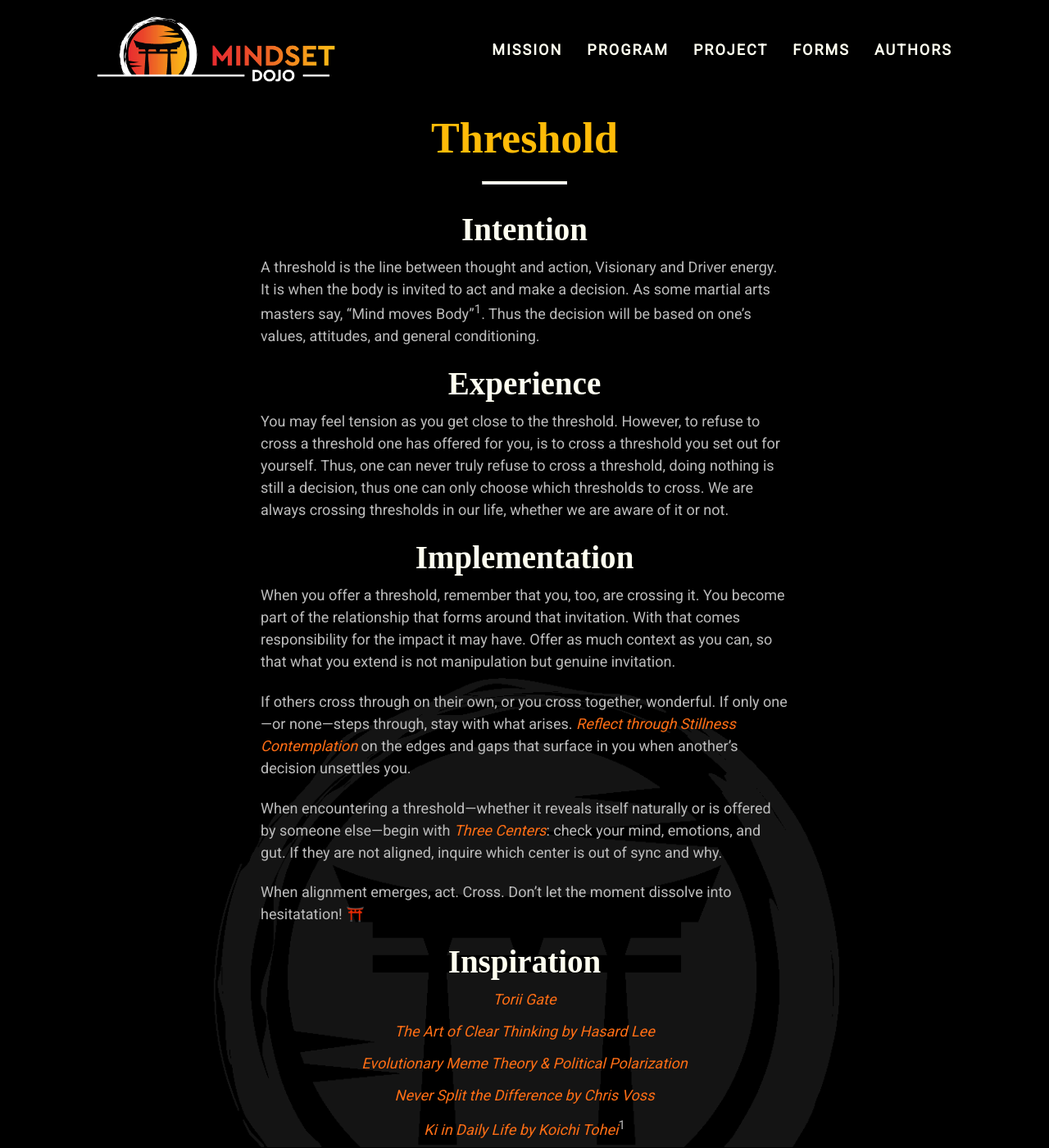
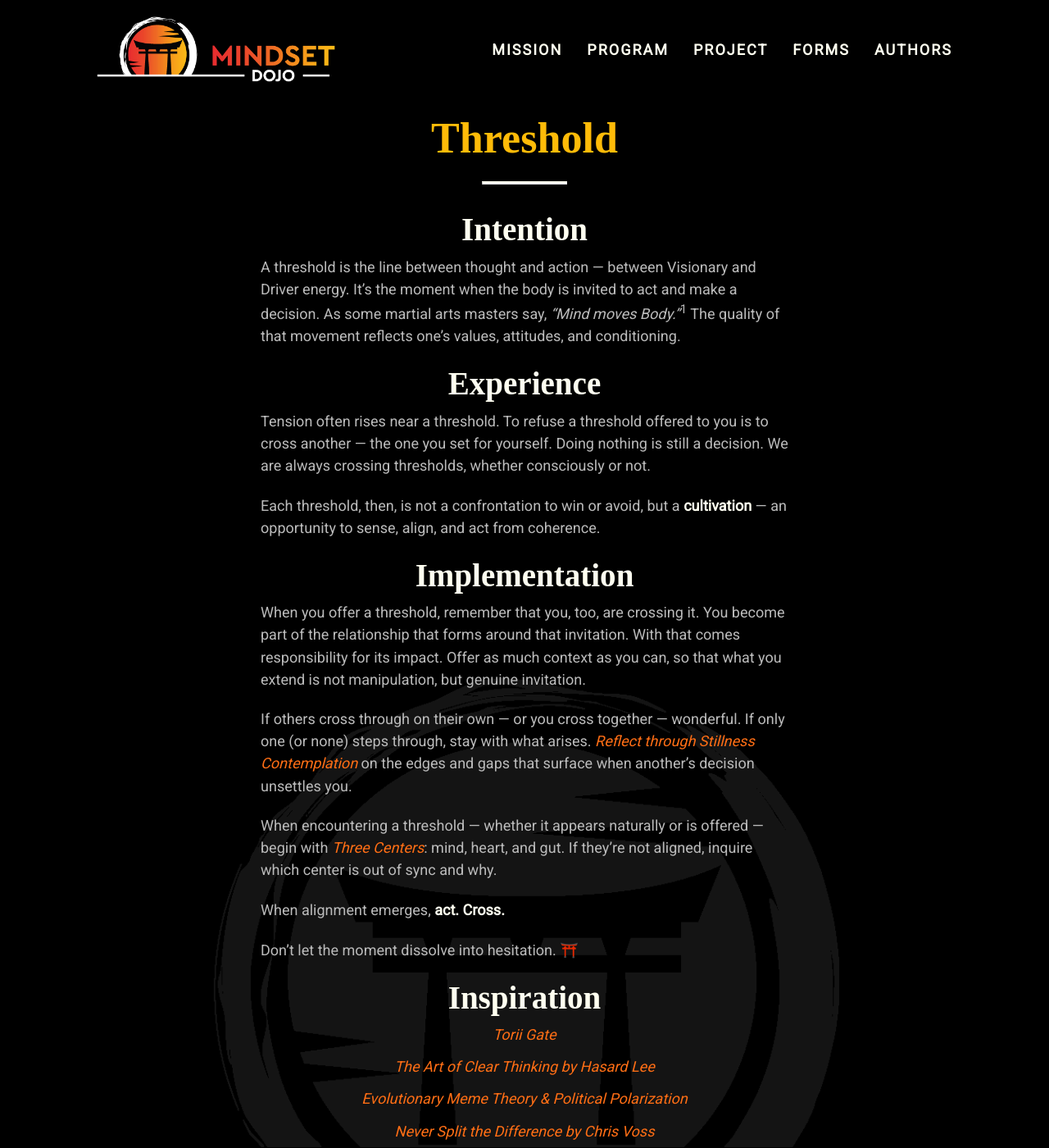
Before and after one commit to mindset-dojo/mindset-dojo.github.io, a Jekyll site: the page built from _forms/threshold.md, in a window 1280 px wide and 1400 px high. Shown: the whole window at 82% size. Built offline with Jekyll 4.4.1, drawn with Linux system fonts in a browser that asks for light colours; some web fonts are replaced; some of the changed text lies outside the part shown.

Commit message:
feat: further clarify threshold form

```diff
--- a/_forms/threshold.md
+++ b/_forms/threshold.md
@@ -12,21 +12,25 @@ excerpt: "A threshold is the line between thought and action, Visionary and Driv
 
 ## Intention
 
-A threshold is the line between thought and action, Visionary and Driver energy. It is when the body is invited to act and make a decision. As some martial arts masters say, "Mind moves Body"<sup>1</sup>. Thus the decision will be based on one's values, attitudes, and general conditioning.
+A threshold is the line between thought and action — between Visionary and Driver energy. It’s the moment when the body is invited to act and make a decision. As some martial arts masters say, *“Mind moves Body.”*<sup>1</sup> The quality of that movement reflects one’s values, attitudes, and conditioning.
 
 ## Experience
 
-You may feel tension as you get close to the threshold. However, to refuse to cross a threshold one has offered for you, is to cross a threshold you set out for yourself. Thus, one can never truly refuse to cross a threshold, doing nothing is still a decision, thus one can only choose which thresholds to cross. We are always crossing thresholds in our life, whether we are aware of it or not.
+Tension often rises near a threshold. To refuse a threshold offered to you is to cross another — the one you set for yourself. Doing nothing is still a decision. We are always crossing thresholds, whether consciously or not.
+
+Each threshold, then, is not a confrontation to win or avoid, but a **cultivation** — an opportunity to sense, align, and act from coherence.
 
 ## Implementation
 
-When you offer a threshold, remember that you, too, are crossing it. You become part of the relationship that forms around that invitation. With that comes responsibility for the impact it may have. Offer as much context as you can, so that what you extend is not manipulation but genuine invitation.
+When you offer a threshold, remember that you, too, are crossing it. You become part of the relationship that forms around that invitation. With that comes responsibility for its impact. Offer as much context as you can, so that what you extend is not manipulation, but genuine invitation.
 
-If others cross through on their own, or you cross together, wonderful. If only one—or none—steps through, stay with what arises. [Reflect through Stillness Contemplation](../stillness-contemplation) on the edges and gaps that surface in you when another’s decision unsettles you.
+If others cross through on their own — or you cross together — wonderful. If only one (or none) steps through, stay with what arises. [Reflect through Stillness Contemplation](../stillness-contemplation) on the edges and gaps that surface when another’s decision unsettles you.
 
-When encountering a threshold—whether it reveals itself naturally or is offered by someone else—begin with [Three Centers](https://www.youtube.com/watch?v=OuK3HOIfUiw): check your mind, emotions, and gut. If they are not aligned, inquire which center is out of sync and why.
+When encountering a threshold — whether it appears naturally or is offered — begin with [Three Centers](https://www.youtube.com/watch?v=OuK3HOIfUiw): mind, heart, and gut. If they’re not aligned, inquire which center is out of sync and why.
 
-When alignment emerges, act. Cross. Don’t let the moment dissolve into hesitatation! ⛩️
+When alignment emerges, **act. Cross.**
+
+Don’t let the moment dissolve into hesitation. ⛩️
 
 ## Inspiration
 
@@ -35,6 +39,6 @@ When alignment emerges, act. Cross. Don’t let the moment dissolve into hesitat
 - [Evolutionary Meme Theory & Political Polarization](https://www.youtube.com/watch?v=PvGiL9lRkJA)
 - [Never Split the Difference by Chris Voss](https://www.amazon.com/Never-Split-Difference-Negotiating-Depended/dp/0062407805)
 - [Ki in Daily Life by Koichi Tohei](https://www.amazon.com/Ki-Daily-Life-Koichi-Tohei/dp/4889960716)<sup>1</sup>
-- [Zen Toolkit - 4 Patterns](https://vimeo.com/944675826/c57a7ce142)
-- [Zen Toolkit - 3 Centers](https://www.youtube.com/watch?v=OuK3HOIfUiw)
+- [Zen Toolkit – 4 Patterns](https://vimeo.com/944675826/c57a7ce142)
+- [Zen Toolkit – 3 Centers](https://www.youtube.com/watch?v=OuK3HOIfUiw)
 - [Institute for Zen Leadership](https://zenleader.global/)
```
Also changed, not shown: other parts of _forms/threshold.md (+1 -1 lines).
